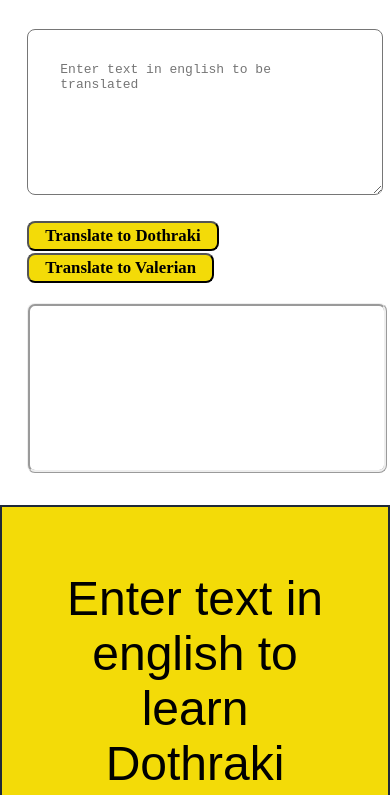
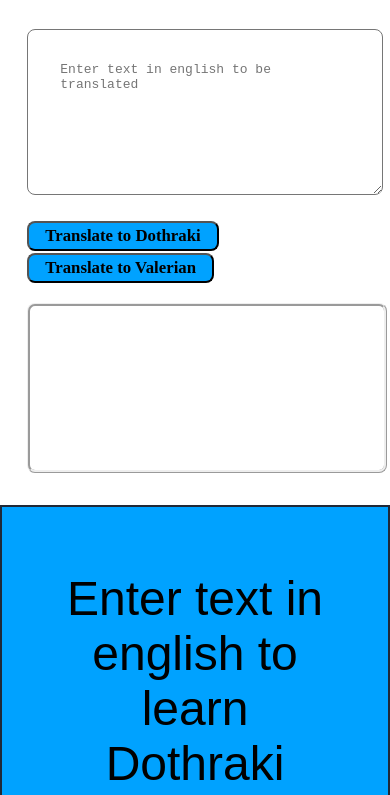
Before and after one commit to BhavyaPant-bly/Dothraki-Valerian-Translator, a plain HTML site: page index.html in a window 390 px wide. Shown: the part 270-1065 px from the top of the page. Drawn offline with Linux system fonts and the light colour scheme; a web font is replaced by a local one.

Commit message:
fix:update color

```diff
--- a/style.css
+++ b/style.css
@@ -56,10 +56,6 @@
    font-size: 150%;
   }
   @media screen and (max-width:600px){
-    :root{
-      --primary-color:#f3db08;
-      /* rgb(228, 169, 8); */
-    }
     .txt{
       width:80%;
       height:100px;
```
